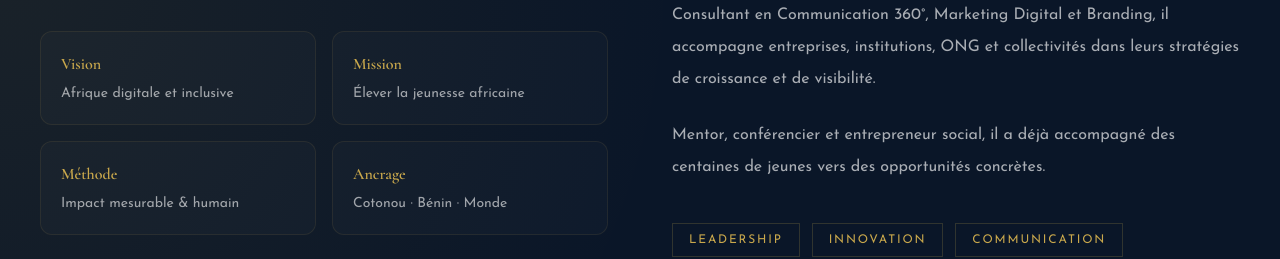
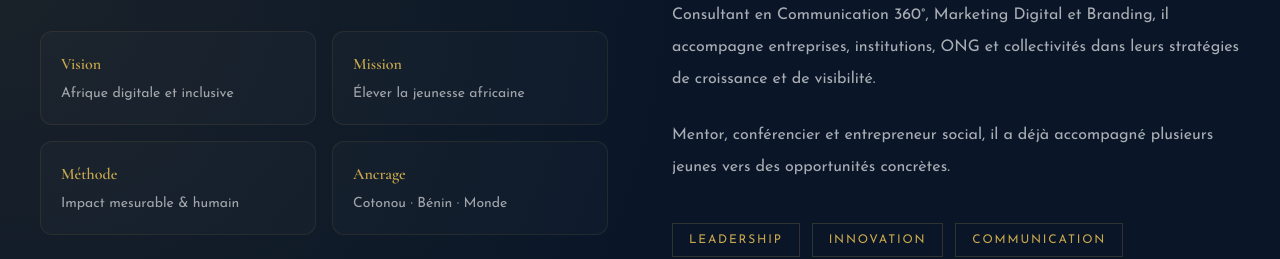
Before and after one commit to Loic-Assogba/aim-e-Ahouadi, a React (Vite) app: page / in a window 1280 px wide. Shown: the part 1725-1984 px from the top of the page. Built offline with nearby package versions, Linux system fonts and the light colour scheme.

Commit message:
Modificatios section about

```diff
--- a/src/components/About.tsx
+++ b/src/components/About.tsx
@@ -136,8 +136,8 @@ export default function About() {
 
                             <p>
                                 Mentor, conférencier et entrepreneur social, il
-                                a déjà accompagné des centaines de jeunes vers
-                                des opportunités concrètes.
+                                a déjà accompagné plusieurs jeunes vers des
+                                opportunités concrètes.
                             </p>
                         </div>
 
```
